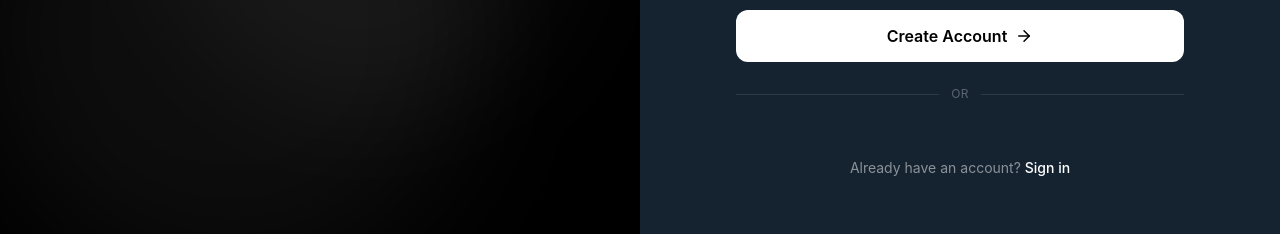
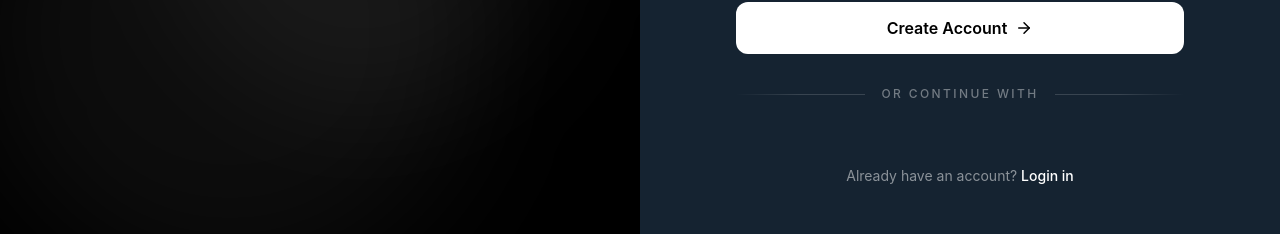
Before and after one commit to deepak-bhankher/Next-Trend, a React (Vite) app: page /register in a window 1280 px wide. Shown: the part 487-721 px from the top of the page. Built offline with nearby package versions, Linux system fonts and the light colour scheme; no server answers.

Commit message:
update google buttons login and register

```diff
--- a/src/pages/Login.jsx
+++ b/src/pages/Login.jsx
@@ -29,10 +29,10 @@ const Login = () => {
         },
       });
       window.google.accounts.id.renderButton(googleBtnRef.current, {
-        theme: "filled_black",
+        theme: "outline",
         size: "large",
-        width: 400,
-        shape: "pill",
+        width: 380,
+        shape: "rectangular",
       });
     }
   }, []);
@@ -88,7 +88,7 @@ const Login = () => {
           <p className="uppercase tracking-[0.3em] text-white/40 text-xs mb-3">
             Welcome Back
           </p>
-          <h1 className="text-4xl font-bold mb-2">Sign In</h1>
+          <h1 className="text-4xl font-bold mb-2">Login </h1>
           <p className="text-white/50 mb-10">
             Enter your details to continue shopping
           </p>
@@ -136,34 +136,39 @@ const Login = () => {
             <button
               type="submit"
               disabled={loading}
-              className="w-full flex items-center justify-center gap-2 bg-white text-black py-3.5 rounded-xl font-semibold hover:scale-[1.02] transition-transform disabled:opacity-40 disabled:hover:scale-100 mt-2"
+              className="w-full flex cursor-pointer items-center justify-center gap-2 bg-white text-black py-3.5 rounded-xl font-semibold hover:scale-[1.02] transition-transform disabled:opacity-40 disabled:hover:scale-100 mt-2"
             >
               {loading ? (
-                "Signing in..."
+                "Logging in..."
               ) : (
                 <>
-                  Sign In <FiArrowRight size={18} />
+                  Login <FiArrowRight size={18} />
                 </>
               )}
             </button>
           </form>
-          <div className="flex items-center gap-3 my-6">
-            <div className="flex-1 h-px bg-white/10" />
-            <span className="text-white/30 text-xs uppercase tracking-wide">
-              or
+          <div className="flex items-center gap-4 my-8">
+            <div className="flex-1 h-px bg-gradient-to-r from-transparent via-white/15 to-white/15" />
+            <span className="text-white/40 text-xs uppercase tracking-[0.2em] font-medium">
+              Or continue with
             </span>
-            <div className="flex-1 h-px bg-white/10" />
+            <div className="flex-1 h-px bg-gradient-to-l from-transparent via-white/15 to-white/15" />
           </div>
 
-          <div ref={googleBtnRef} className="flex justify-center" />
-
+          <motion.div
+            whileHover={{ scale: 1.02 }}
+            whileTap={{ scale: 0.98 }}
+            className="flex justify-center hover:scale-105 transition-all duration-300 cursor-pointer"
+          >
+            <div ref={googleBtnRef} />
+          </motion.div>
           <p className="text-center text-white/50 text-sm mt-8">
             Don't have an account?{" "}
             <Link
               to="/register"
               className="text-white font-medium hover:underline"
             >
-              Create one
+              Register
             </Link>
           </p>
         </motion.div>
--- a/src/pages/Register.jsx
+++ b/src/pages/Register.jsx
@@ -2,7 +2,14 @@ import { useState, useEffect, useRef } from "react";
 import { Link, useNavigate } from "react-router-dom";
 import { motion } from "framer-motion";
 import { toast } from "react-toastify";
-import { FiUser, FiMail, FiLock, FiEye, FiEyeOff, FiArrowRight } from "react-icons/fi";
+import {
+  FiUser,
+  FiMail,
+  FiLock,
+  FiEye,
+  FiEyeOff,
+  FiArrowRight,
+} from "react-icons/fi";
 import { useAuth } from "../context/AuthContext";
 
 const Register = () => {
@@ -16,7 +23,8 @@ const Register = () => {
   useEffect(() => {
     if (window.google && googleBtnRef.current) {
       window.google.accounts.id.initialize({
-      client_id: "585398841342-iqn8m6gu2hm42radqce7bbjn7u61hpov.apps.googleusercontent.com",
+        client_id:
+          "585398841342-iqn8m6gu2hm42radqce7bbjn7u61hpov.apps.googleusercontent.com",
         callback: async (response) => {
           try {
             await googleLogin(response.credential);
@@ -28,16 +36,16 @@ useEffect(() => {
         },
       });
       window.google.accounts.id.renderButton(googleBtnRef.current, {
-      theme: "filled_black",
+  theme: "outline",
   size: "large",
   width: 400,
-      shape: "pill",
-      text: "signup_with",
+  shape: "rectangular",
 });
     }
   }, []);
 
-  const handleChange = (e) => setForm({ ...form, [e.target.name]: e.target.value });
+  const handleChange = (e) =>
+    setForm({ ...form, [e.target.name]: e.target.value });
 
   const handleSubmit = async (e) => {
     e.preventDefault();
@@ -71,8 +79,8 @@ useEffect(() => {
             STRIDE<span className="text-white/40">.</span>
           </h2>
           <p className="text-white/50 text-lg max-w-sm mx-auto leading-relaxed">
-            Join thousands who've found their perfect stride. Premium
-            sneakers, delivered to you.
+            Join thousands who've found their perfect stride. Premium sneakers,
+            delivered to you.
           </p>
         </motion.div>
       </div>
@@ -95,7 +103,10 @@ useEffect(() => {
 
           <form onSubmit={handleSubmit} className="space-y-5">
             <div className="relative">
-              <FiUser className="absolute left-4 top-1/2 -translate-y-1/2 text-white/30" size={18} />
+              <FiUser
+                className="absolute left-4 top-1/2 -translate-y-1/2 text-white/30"
+                size={18}
+              />
               <input
                 type="text"
                 name="name"
@@ -108,7 +119,10 @@ useEffect(() => {
             </div>
 
             <div className="relative">
-              <FiMail className="absolute left-4 top-1/2 -translate-y-1/2 text-white/30" size={18} />
+              <FiMail
+                className="absolute left-4 top-1/2 -translate-y-1/2 text-white/30"
+                size={18}
+              />
               <input
                 type="email"
                 name="email"
@@ -121,7 +135,10 @@ useEffect(() => {
             </div>
 
             <div className="relative">
-              <FiLock className="absolute left-4 top-1/2 -translate-y-1/2 text-white/30" size={18} />
+              <FiLock
+                className="absolute left-4 top-1/2 -translate-y-1/2 text-white/30"
+                size={18}
+              />
               <input
                 type={showPassword ? "text" : "password"}
                 name="password"
@@ -143,27 +160,39 @@ useEffect(() => {
             <button
               type="submit"
               disabled={loading}
-              className="w-full flex items-center justify-center gap-2 bg-white text-black py-3.5 rounded-xl font-semibold hover:scale-[1.02] transition-transform disabled:opacity-40 disabled:hover:scale-100 mt-2"
+              className="w-full flex items-center cursor-pointer  justify-center gap-2 bg-white text-black py-3.5 rounded-xl font-semibold hover:scale-[1.02] transition-transform disabled:opacity-40 disabled:hover:scale-100 mt-2"
             >
-              {loading ? "Creating account..." : (
+              {loading ? (
+                "Creating account..."
+              ) : (
                 <>
                   Create Account <FiArrowRight size={18} />
                 </>
               )}
             </button>
           </form>
-          <div className="flex items-center gap-3 my-6">
-  <div className="flex-1 h-px bg-white/10" />
-  <span className="text-white/30 text-xs uppercase tracking-wide">or</span>
-  <div className="flex-1 h-px bg-white/10" />
+          <div className="flex items-center gap-4 my-8">
+            <div className="flex-1 h-px bg-gradient-to-r from-transparent via-white/15 to-white/15" />
+            <span className="text-white/40 text-xs uppercase tracking-[0.2em] font-medium">
+              Or continue with
+            </span>
+            <div className="flex-1 h-px bg-gradient-to-l from-transparent via-white/15 to-white/15" />
           </div>
 
-<div ref={googleBtnRef} className="flex justify-center" />
-
+          <motion.div
+            whileHover={{ scale: 1.02 }}
+            whileTap={{ scale: 0.98 }}
+            className="flex justify-center hover:scale-105 transition-all duration-300 cursor-pointer"
+          >
+            <div ref={googleBtnRef} />
+          </motion.div>
           <p className="text-center text-white/50 text-sm mt-8">
             Already have an account?{" "}
-            <Link to="/login" className="text-white font-medium hover:underline">
-              Sign in
+            <Link
+              to="/login"
+              className="text-white font-medium hover:underline"
+            >
+              Login in
             </Link>
           </p>
         </motion.div>
```
Lines whose indentation alone changed are shown as unchanged.
